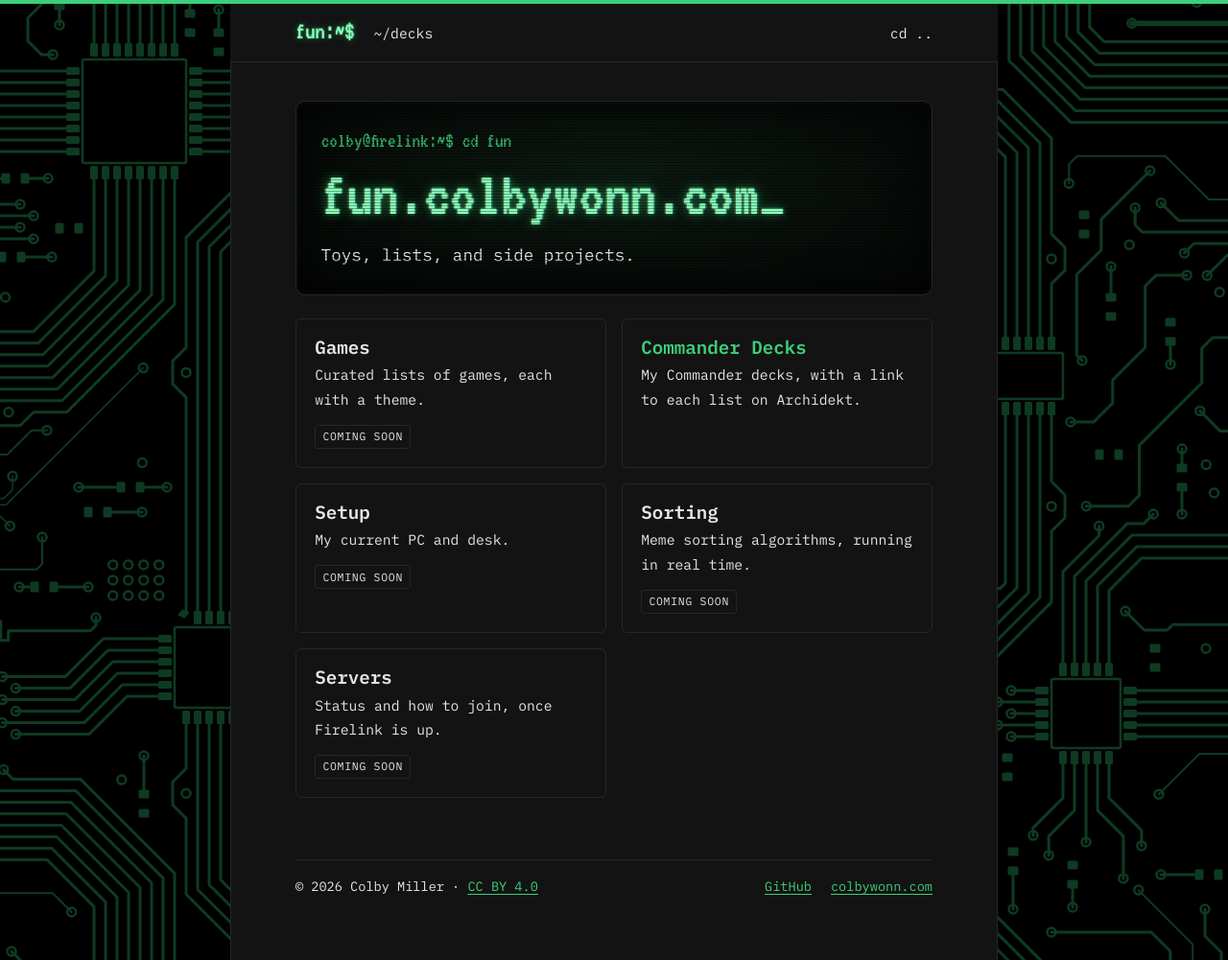
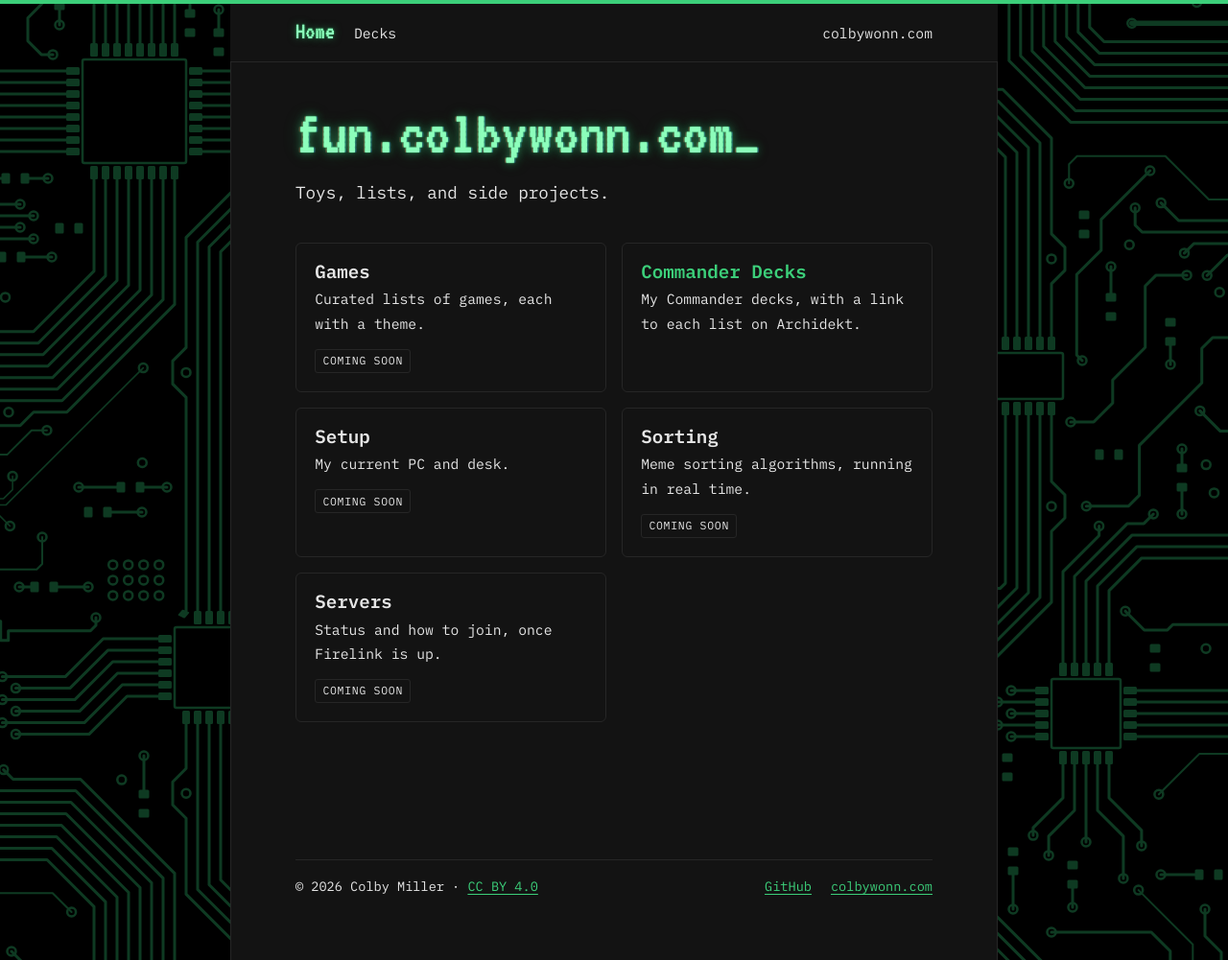
Before and after one commit to Colbywonn/fun.colbywonn.com, a Jekyll site: the page built from index.md, in a window 1280 px wide and 1001 px high. Shown: the whole window at 96% size. Built offline with Jekyll 4.4.1, drawn with Linux system fonts in a browser that asks for light colours.

Commit message:
Readable nav labels; hero is just the glowing title
- Nav keeps its look but says Home, Decks, and colbywonn.com instead of
  fun:~$, ~/decks, and cd ..
- Homepage hero drops the terminal prompt and the screen box; the title
  keeps its CRT glow, flicker, and blinking cursor

Co-Authored-By: Claude Opus 5.5 <noreply@anthropic.com>

```diff
--- a/_layouts/default.html
+++ b/_layouts/default.html
@@ -17,12 +17,12 @@
     <div class="site-nav">
       <div class="site-nav-inner">
         <nav>
-          <a class="brand" href="{{ '/' | relative_url }}"{% if page.url == '/' %} aria-current="page"{% endif %}>fun:~$</a>
+          <a class="brand" href="{{ '/' | relative_url }}"{% if page.url == '/' %} aria-current="page"{% endif %}>Home</a>
           {%- for p in site.data.pages %}{% unless p.soon %}
-          <a class="path{% if page.url contains p.url %} current{% endif %}" href="{{ p.url | relative_url }}"{% if page.url contains p.url %} aria-current="page"{% endif %}>~/{{ p.nav | default: p.title | downcase }}</a>
+          <a class="path{% if page.url contains p.url %} current{% endif %}" href="{{ p.url | relative_url }}"{% if page.url contains p.url %} aria-current="page"{% endif %}>{{ p.nav | default: p.title }}</a>
           {%- endunless %}{% endfor %}
         </nav>
-        <a class="path" href="https://colbywonn.com" title="Back to colbywonn.com">cd ..</a>
+        <a class="path" href="https://colbywonn.com">colbywonn.com</a>
       </div>
     </div>
   </header>
--- a/assets/css/site.css
+++ b/assets/css/site.css
@@ -116,26 +116,9 @@ h3 { font-size: 1.2rem; margin: 2rem 0 0.5rem; }
 a { color: var(--accent); text-underline-offset: 0.2em; }
 a:focus-visible { outline: 2px solid var(--accent); outline-offset: 3px; }
 
-/* Homepage hero: a little CRT screen. Glow, faint scanlines, a hint of red/blue fringing, and a
-   gentle flicker that never flashes; motion stops for visitors who ask for reduced motion. */
-.screen {
-  position: relative;
-  overflow: hidden;
-  margin: 0 0 1.5rem;
-  padding: 1.4rem 1.6rem 1.6rem;
-  background: radial-gradient(ellipse at 50% 40%, #0d1a12 0%, #070b08 70%, #040604 100%);
-  border: 1px solid var(--edge);
-  border-radius: 10px;
-  box-shadow: inset 0 0 40px rgba(0, 0, 0, 0.8), inset 0 0 6px rgba(60, 207, 122, 0.15);
-}
-.screen::after {
-  content: "";
-  position: absolute;
-  inset: 0;
-  pointer-events: none;
-  background: repeating-linear-gradient(to bottom, rgba(0, 0, 0, 0.32) 0 1px, transparent 1px 3px);
-}
-.prompt { margin: 0 0 0.2rem; font-family: var(--crt); font-size: 1.35rem; color: var(--accent); opacity: 0.85; }
+/* Homepage hero: the title glows like a CRT, with a hint of red/blue fringing and a gentle
+   flicker that never flashes; motion stops for visitors who ask for reduced motion. */
+.hero { margin: 0 0 2.25rem; }
 .crt {
   margin: 0;
   font-family: var(--crt);
@@ -150,7 +133,7 @@ a:focus-visible { outline: 2px solid var(--accent); outline-offset: 3px; }
   animation: crt-flicker 6s infinite;
 }
 .crt .cursor { animation: blink 1.1s steps(1) infinite; }
-.screen .tagline { position: relative; margin: 0.9rem 0 0; font-size: 1.1rem; }
+.hero .tagline { margin: 0.9rem 0 0; font-size: 1.1rem; }
 @keyframes blink { 50% { opacity: 0; } }
 @keyframes crt-flicker {
   0%, 100% { opacity: 1; transform: none; }
--- a/index.md
+++ b/index.md
@@ -4,8 +4,7 @@ title: fun.colbywonn.com
 hero: true
 ---
 
-<div class="screen">
-  <p class="prompt">colby@firelink:~$ cd fun</p>
+<div class="hero">
   <h1 class="crt">fun.colbywonn.com<span class="cursor" aria-hidden="true">_</span></h1>
   <p class="tagline">Toys, lists, and side projects.</p>
 </div>
```
